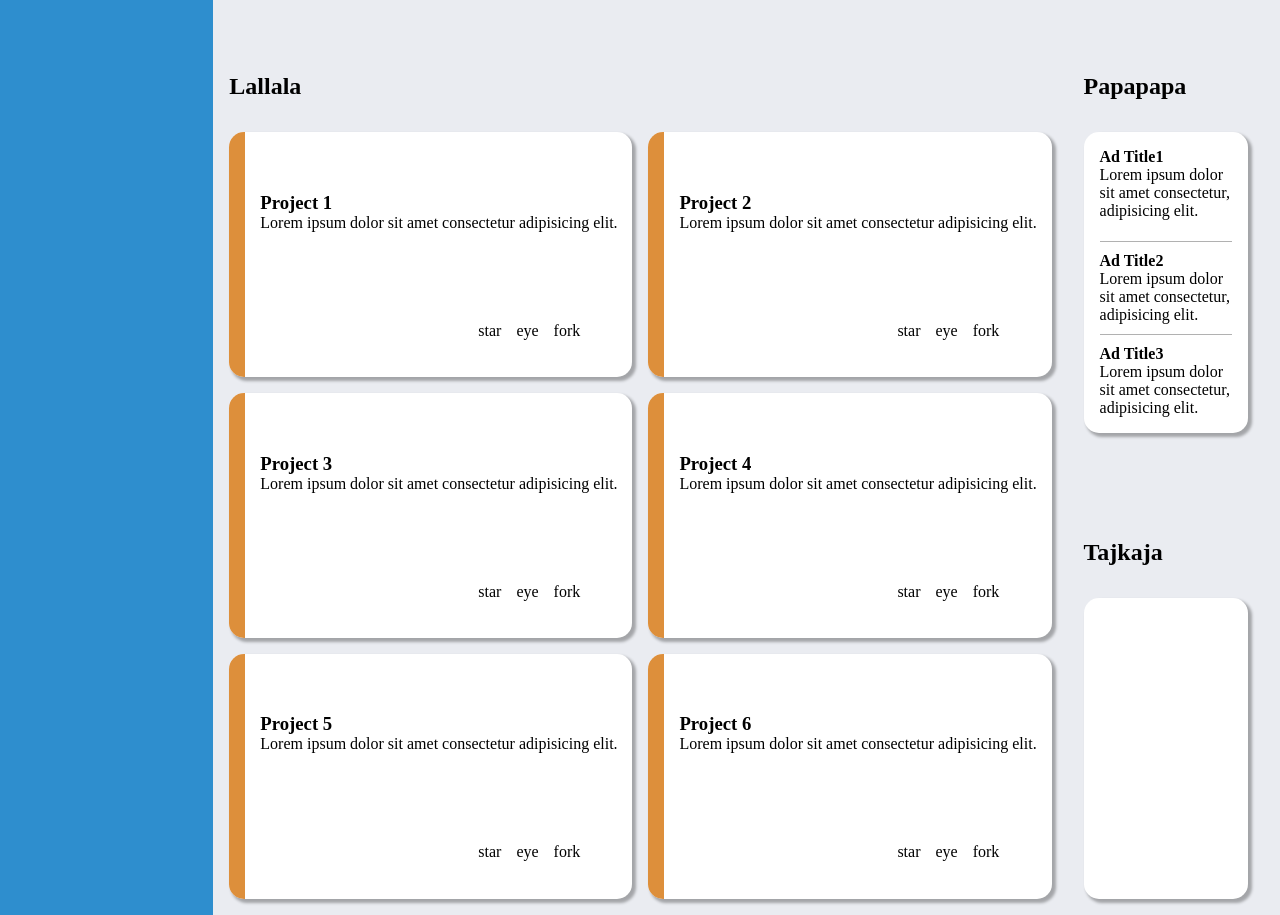
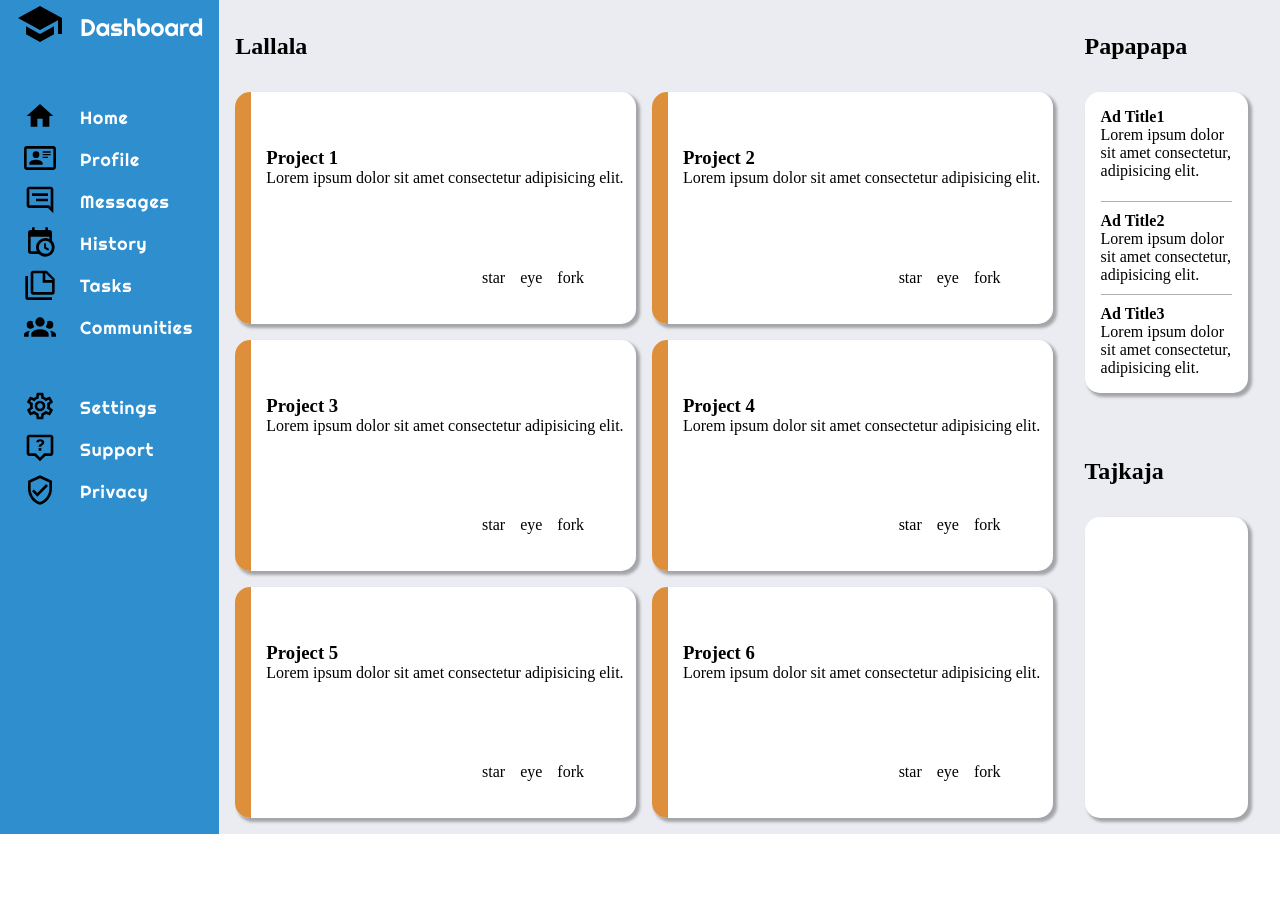
Before and after one commit to Grinmak/project_admin_dashboard, a plain HTML site: page index.html in a window 1280 px wide. After the commit the page ends 834 px from the top, so only its background shows below. Drawn offline with Linux system fonts and the light colour scheme.

Commit message:
setup sidebar using  grid and icons

```diff
--- a/index.html
+++ b/index.html
@@ -12,7 +12,54 @@
 <body>
     <div class="dashboard">
         <div class="header"></div>
-        <div class="sidebar"></div>
+        <div class="sidebar">
+            <div class="dashboardLogo">
+                <div class="dashboardIcon sidebarIcon">
+                    <img src="svg/school.svg">
+                </div>
+                <div class="dashboardTitle sidebarTitle">Dashboard</div>
+            </div>
+            <div class="navigation">
+                <div class="homeIcon sidebarIcon">
+                    <img src="svg/home.svg" alt="">
+                </div>
+                <div class="homeTitle sidebarTitle"><a href="">Home</a></div>
+                <div class="profileIcon sidebarIcon">
+                    <img src="svg/profile.svg" alt="">
+                </div>
+                <div class="profileTitle sidebarTitle"><a href="">Profile</a></div>
+                <div class="messagesIcon sidebarIcon">
+                    <img src="svg/message.svg" alt="">
+                </div>
+                <div class="messagesTitle sidebarTitle"><a href="">Messages</a></div>
+                <div class="historyIcon sidebarIcon">
+                    <img src="svg/history.svg" alt="">
+                </div>
+                <div class="historyTitle sidebarTitle"><a href="">History</a></div>
+                <div class="tasksIcon sidebarIcon">
+                    <img src="svg/tasks.svg" alt="">
+                </div>
+                <div class="tasksTitle sidebarTitle">Tasks</div>
+                <div class="comminitiesIcon sidebarIcon">
+                    <img src="svg/people.svg" alt="">
+                </div>
+                <div class="communitiesTitle sidebarTitle"><a href="">Communities</a></div>
+            </div>
+            <div class="options">
+                <div class="settingsIcon sidebarIcon">
+                    <img src="svg/settings.svg" alt="">
+                </div>
+                <div class="settingsTitle sidebarTitle"><a href="">Settings</a></div>
+                <div class="supportIcon sidebarIcon">
+                    <img src="svg/support.svg" alt="">
+                </div>
+                <div class="supportTitle sidebarTitle"><a href="">Support</a></div>
+                <div class="privacyIcon sidebarIcon">
+                    <img src="svg/privacy.svg" alt="">
+                </div>
+                <div class="privacyTitle sidebarTitle"><a href="">Privacy</a></div>
+            </div>
+        </div>
         <div class="mainArea">
 
             <div class="projectsTitle title">
--- a/style.css
+++ b/style.css
@@ -1,3 +1,5 @@
+@import url('https://fonts.googleapis.com/css2?family=Righteous&display=swap');
+
 body {
     margin: 0;
     padding: 0;
@@ -26,13 +28,27 @@ h1,h2,h3,h4,span,p {
 .sidebar {
     grid-row:  1/3;
     background: var(--sidebar-background);
+    display: grid;
+    grid-auto-rows: max-content;
+    padding: 0 1rem 0 1rem;
+    row-gap: 3rem;
+}
+.sidebar > div {
+    display: grid;
+    grid-template-columns: 3rem 1fr;
+    align-items: center;
+    column-gap: 1rem;
+    row-gap: 10px;
+}
+.sidebarIcon {
+    justify-self: center;
 }
 
 .mainArea {
     grid-area: 2/2/3/3;
     display: grid;
     grid-template-columns: 5fr 1fr;
-    grid-template-rows: 1fr 3fr 1fr 3fr;
+    grid-template-rows: 1fr 5fr 1fr 5fr;
     gap: 2rem;
     padding: 0 2rem 1rem 1rem;
     background: var(--neutral-background);
@@ -79,9 +95,26 @@ h3, .icons {
     padding-right: 15px;
 }
 
-@media screen {
+/* @media screen and (max-width: 1000px){
+    .projects {
+        grid-template-columns: repeat(auto-fit, minmax(200px, 1fr));
+    }
 
+}*/
+
+@media screen and (max-width: 500px) {
+    .sidebar {
+        display: flex;
+        flex-direction: column;
+        min-width: 50px;
+        flex:  0;
+    }
+
+   /*  .projects {
+        grid-template-columns: repeat(auto-fit, minmax(100px, 1fr));
+    } */
 }
+
 
 .announcement {
     grid-area: 1/2/2/3
@@ -134,6 +167,8 @@ h3, .icons {
     --line-radius: 15px 0 0 15px;
     --box-shadow: 3px 3px 3px 1px rgba(0, 0, 0, 0.3);
     --four-corner-radius: 15px;
+    --sidebar-title: white;
+    --sidebar-font: 'Righteous';
     /* --header-buttons-color: rgb(46, 107, 206); */
 
 }
@@ -144,6 +179,45 @@ h3, .icons {
     border-radius: var(--line-radius);
 }
 
-/* .content {
-    display: inline-block;
-} */
+.navigation {
+    grid-template-rows: repeat(6, 2rem);
+}
+
+.options {
+    grid-template-rows: 2rem 2rem 2rem;
+}
+.sidebarIcon{
+    grid-column: 1/2;
+}
+.dashboardLogo {
+    grid-row: 1/2;
+}
+.navigation {
+    grid-row: 2/3;
+}
+.dashboardIcon > img {
+    width: 3rem;
+}
+
+.navigation > .sidebarIcon > img,
+.options > .sidebarIcon > img {
+    width: 2rem;
+}
+.dashboardLogo {
+    font-family: var(--sidebar-font);
+    color: var(--sidebar-title);
+    font-size: 1.5rem;
+}
+.navigation .sidebarTitle,
+.options .sidebarTitle {
+    color: var(--sidebar-title);
+    font-family: var(--sidebar-font);
+    font-size: 1.1rem;
+    letter-spacing: 1px;
+}
+
+a {
+    text-decoration: none;
+    color: inherit;
+
+}
```
Also changed, not shown: svg/history.svg (added), svg/home.svg (added), svg/message.svg (added), svg/people.svg (added), svg/privacy.svg (added), svg/profile.svg (added), svg/school.svg (added), svg/settings.svg (added), svg/support.svg (added), svg/tasks.svg (added).
